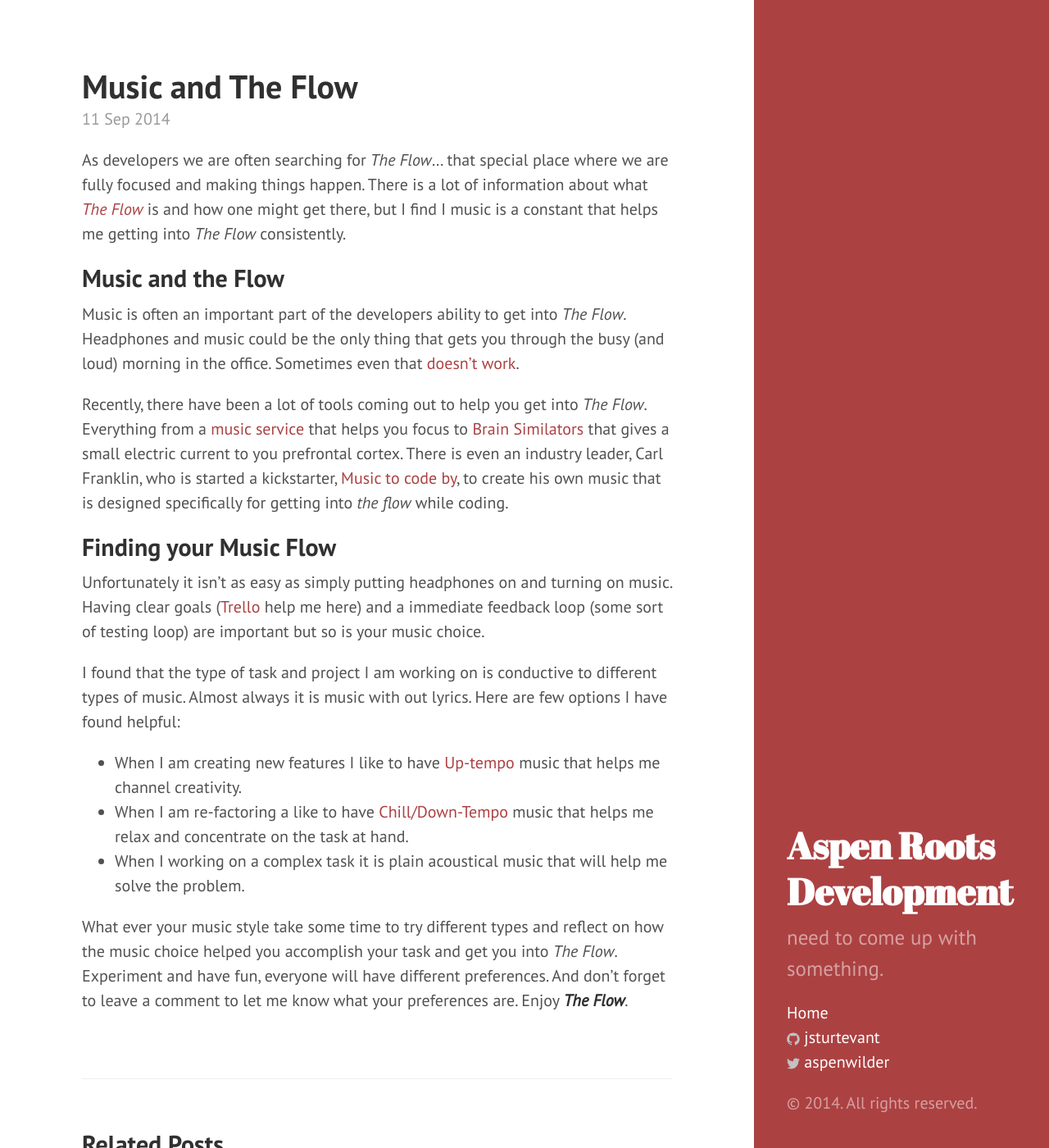
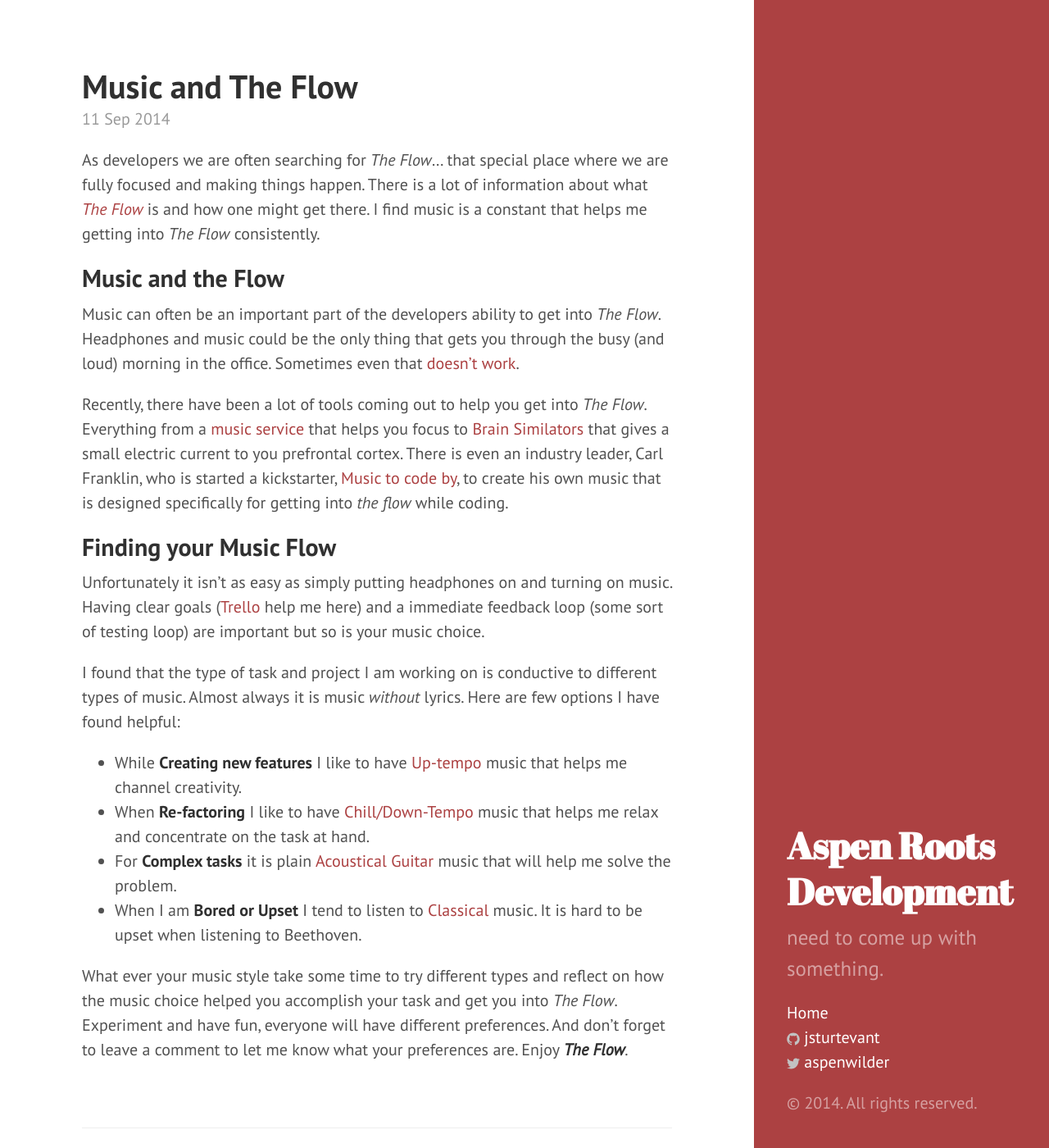
Before and after one commit to jsturtevant/jsturtevant.github.io, a Jekyll site: the page built from _posts/2014-09-11-Music-and-The-Flow.markdown, in a window 1280 px wide and 1400 px high. Shown: the whole window at 82% size. Built offline with Jekyll 4.4.1, drawn with Linux system fonts in a browser that asks for light colours; Markdown is read by kramdown in place of the engine named in the settings.

Commit message:
some minor tweaks

```diff
--- a/_posts/2014-09-11-Music-and-The-Flow.markdown
+++ b/_posts/2014-09-11-Music-and-The-Flow.markdown
@@ -5,20 +5,21 @@ date:   2014-09-11
 categories: fun
 ---
 
-As developers we are often searching for *The Flow*... that special place where we are fully focused and making things happen.  There is a lot of information about what [*The Flow*](http://en.wikipedia.org/wiki/Flow_(psychology)) is and how one might get there, but I find I music is a constant that helps me getting into *The Flow* consistently.
+As developers we are often searching for *The Flow*... that special place where we are fully focused and making things happen.  There is a lot of information about what [*The Flow*](http://en.wikipedia.org/wiki/Flow_(psychology)) is and how one might get there.  I find music is a constant that helps me getting into *The Flow* consistently.
 
 ## Music and the Flow
-Music is often an important part of the developers ability to get into *The Flow*.  Headphones and music could be the only thing that gets you through the busy  (and loud) morning in the office.  Sometimes even that [doesn't work](posts/Coding-with-music/).
+Music can often be an important part of the developers ability to get into *The Flow*.  Headphones and music could be the only thing that gets you through the busy (and loud) morning in the office.  Sometimes even that [doesn't work](posts/Coding-with-music/).
 
 Recently, there have been a lot of tools coming out to help you get into *The Flow*. Everything from a [music service](https://www.focusatwill.com/) that helps you focus to [Brain Similators](http://www.foc.us/) that gives a small electric current to you prefrontal cortex.  There is even an industry leader, Carl Franklin, who is started a kickstarter, [Music to code by](https://www.kickstarter.com/projects/311638984/music-to-code-by), to create his own music that is designed specifically for getting into *the flow* while coding.
 
 ## Finding your Music Flow
 Unfortunately it isn't as easy as simply putting headphones on and turning on music.  Having clear goals ([Trello](https://trello.com/) help me here)  and a immediate feedback loop (some sort of testing loop) are important but so is your music choice.
 
-I found that the type of task and project I am working on is conductive to different types of music.  Almost always it is music with out lyrics.  Here are few options I have found helpful:
+I found that the type of task and project I am working on is conductive to different types of music.  Almost always it is music *without* lyrics.  Here are few options I have found helpful:
 
-- When I am creating new features I like to have [Up-tempo](http://www.merriam-webster.com/dictionary/up-tempo) music  that helps me channel creativity.
-- When I am re-factoring a like to have [Chill/Down-Tempo](http://www.pandora.com/station/play/2203348506665711458) music that helps me relax and concentrate on the task at hand.
-- When I working on a complex task it is plain acoustical music that will help me solve the problem.
+- While **Creating new features** I like to have [Up-tempo](http://www.merriam-webster.com/dictionary/up-tempo) music  that helps me channel creativity.
+- When **Re-factoring** I like to have [Chill/Down-Tempo](http://www.pandora.com/station/play/2203348506665711458) music that helps me relax and concentrate on the task at hand.
+- For **Complex tasks** it is plain [Acoustical Guitar](http://en.wikipedia.org/wiki/Acoustic_guitar) music that will help me solve the problem.
+- When I am **Bored or Upset** I tend to listen to [Classical](http://en.wikipedia.org/wiki/Classical_music) music.  It is hard to be upset when listening to Beethoven.
 
 What ever your music style take some time to try different types and reflect on how the music choice helped you accomplish your task and get you into *The Flow*.  Experiment and have fun, everyone will have different preferences. And don't forget to leave a comment to let me know what your preferences are.  Enjoy ***The Flow***.
```
